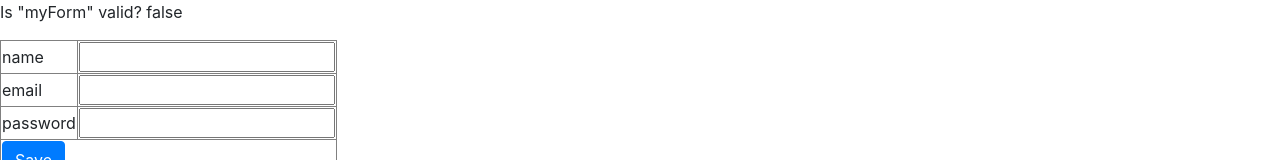
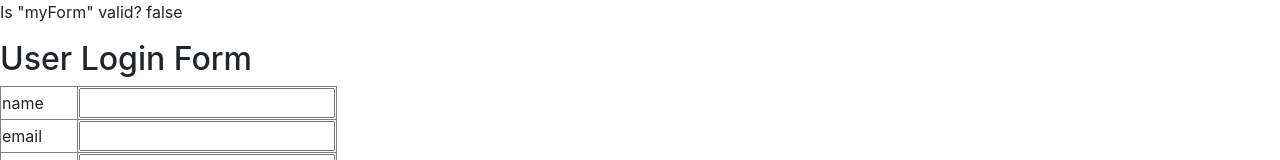
Before and after one commit to MandaMai/QuestWich-anotherTest, an Angular app in the folder Quest-Portal/: page / in a window 1280 px wide. Shown: the top 160 px of the page. Built offline with nearby package versions, Linux system fonts and the light colour scheme; no server answers.

Commit message:
trying commiting from git

```diff
--- a/Quest-Portal/src/app/app.component.html
+++ b/Quest-Portal/src/app/app.component.html
@@ -1,5 +1,6 @@
 <form #userForm="ngForm"   (ngSubmit)="onSave(userForm.value)" novalidate>
   <p>Is "myForm" valid? {{userForm.valid}}</p>
+  <h2>User Login Form</h2>
   <table border='1'>
     <tr>
       <td>name</td>
```
